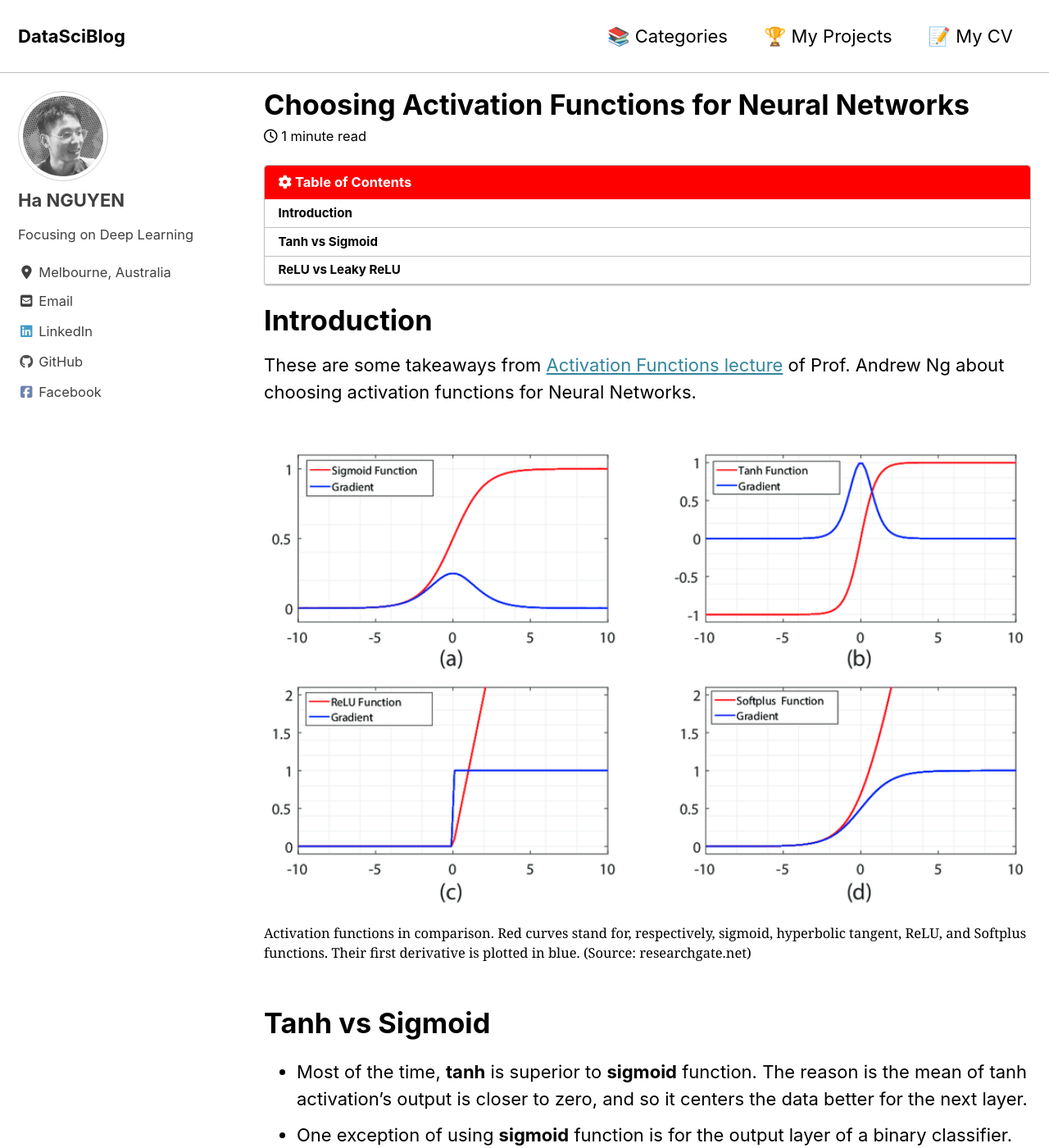
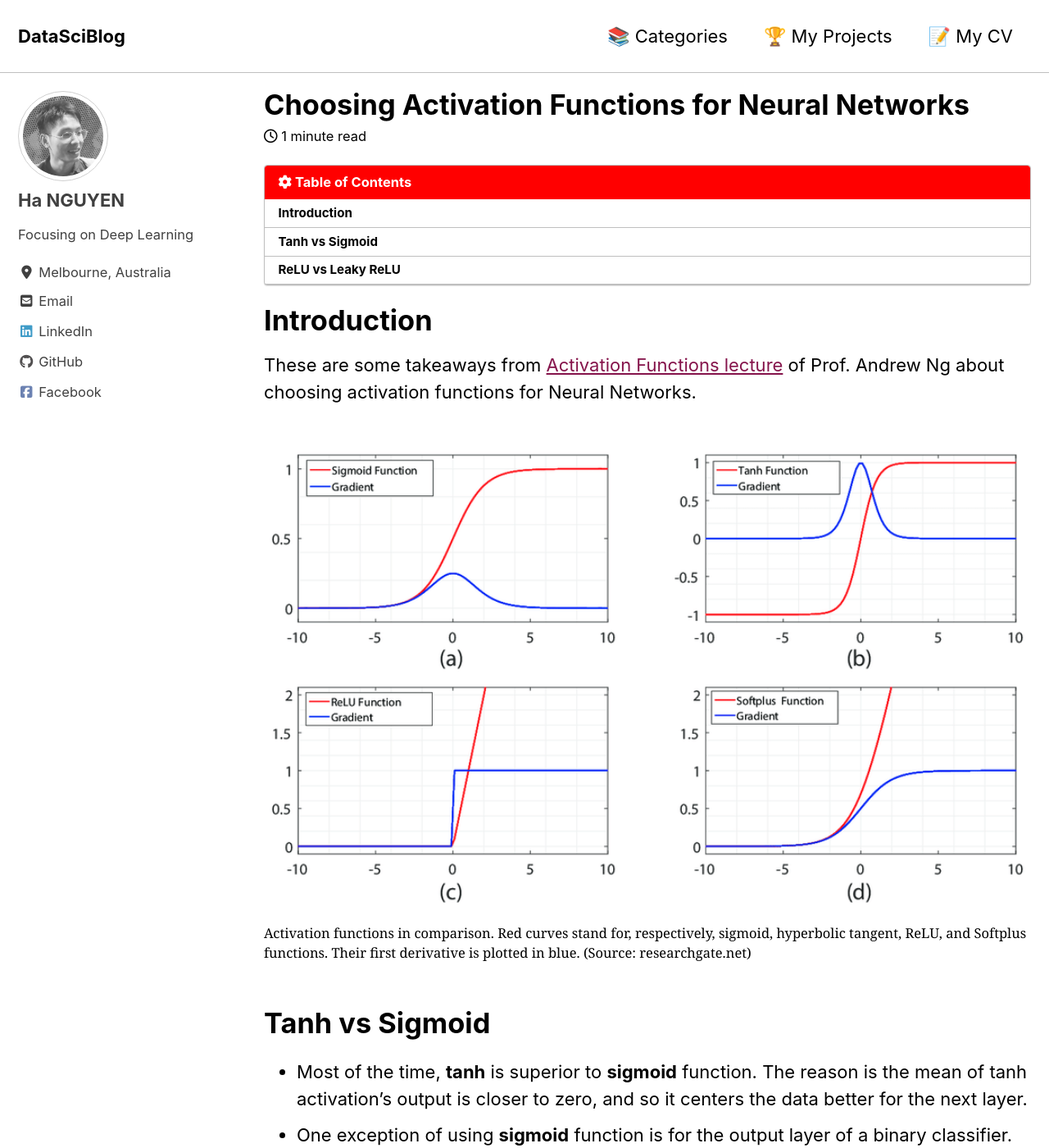
Before and after one commit to datasciblog/datasciblog.github.io, a Jekyll site: the page built from _posts/2019-12-06-DL-01-activation-functions.md, in a window 1280 px wide and 1400 px high. Shown: the whole window at 82% size. Built offline with Jekyll 4.4.1, drawn with Linux system fonts in a browser that asks for light colours; cached includes are drawn as plain includes; nearby versions of some CDN libraries.

Commit message:
Update main.scss

```diff
--- a/assets/css/main.scss
+++ b/assets/css/main.scss
@@ -3,7 +3,7 @@
 ---
 
 @charset "utf-8";
-$link-color: #32859e;
+$link-color: #85144b;
 
 @import "minimal-mistakes/skins/{{ site.minimal_mistakes_skin | default: 'default' }}"; // skin
 @import "minimal-mistakes"; // main partials
```
